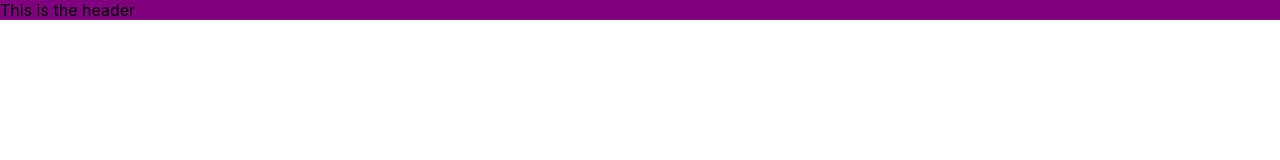
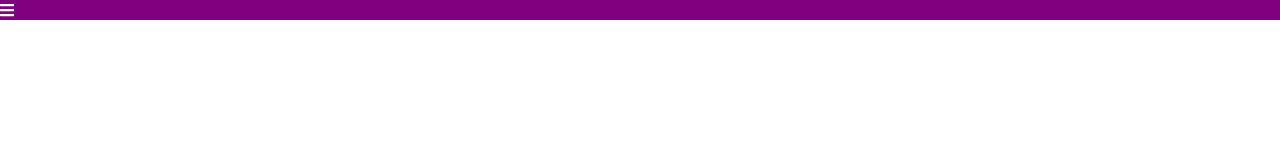
Before and after one commit to cjdeleon62/portfolio, a React (Create React App) app: page / in a window 1280 px wide. Shown: the top 160 px of the page. Built offline with nearby package versions, Linux system fonts and the light colour scheme.

Commit message:
add fortawesome for react

```diff
--- a/package.json
+++ b/package.json
@@ -3,6 +3,9 @@
   "version": "0.1.0",
   "private": true,
   "dependencies": {
+    "@fortawesome/fontawesome-svg-core": "^1.2.34",
+    "@fortawesome/free-solid-svg-icons": "^5.15.2",
+    "@fortawesome/react-fontawesome": "^0.1.14",
     "@testing-library/jest-dom": "^5.11.9",
     "@testing-library/react": "^11.2.5",
     "@testing-library/user-event": "^12.7.1",
--- a/src/components/Header.css
+++ b/src/components/Header.css
@@ -1,3 +1,7 @@
-Header {
+.Header {
     background: purple;
 }
+
+.NavIcon {
+    color: white;
+}
--- a/src/components/Header.js
+++ b/src/components/Header.js
@@ -1,9 +1,16 @@
 import React from 'react';
+
+import { FontAwesomeIcon } from '@fortawesome/react-fontawesome'
+import { faBars } from '@fortawesome/free-solid-svg-icons'
 
 import './Header.css';
 
 const Header = () => (
-    <header className="Header">This is the header</header>
+    <header className="Header">
+        <div className="NavIcon">
+            <FontAwesomeIcon icon={faBars} />
+        </div>
+    </header>
 );
 
 export default Header;
```
Also changed, not shown: 1 other file (tests, documents, lock files or other folders).
